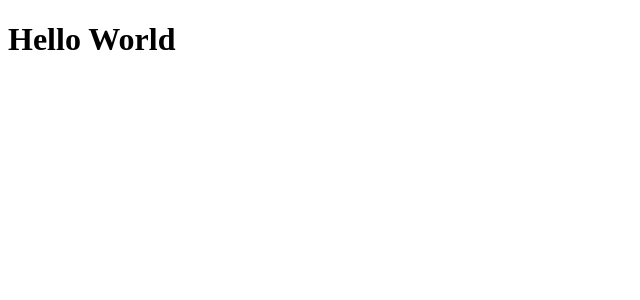
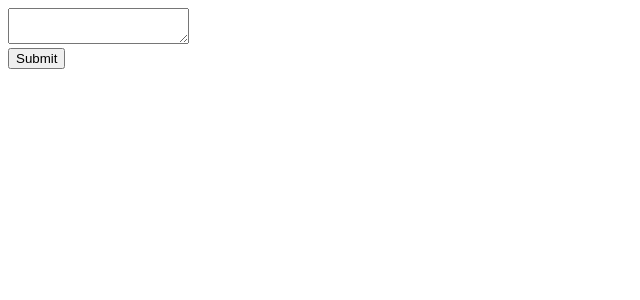
Before and after one commit to emmellyne/PoKompilowane, a React (Create React App) app: page / in a window 1280 px wide. Shown: the top 300 px of the page, without its empty margins (0-640 px from the left). Built offline with nearby package versions, Linux system fonts and the light colour scheme.

Commit message:
esbuild added

```diff
--- a/src/index.tsx
+++ b/src/index.tsx
@@ -1,7 +1,23 @@
 import ReactDOM from 'react-dom';
+import { useState } from 'react';
+
 
 const App = () => {
-  return <h1>Hello World</h1>;
+  const [input, SetInput] = useState('');
+  const [code, setCode] = useState('');
+
+  const onClick = () => {
+    console.log(input);
+  };
+
+  return <div>
+    <textarea value={input} onChange={e => SetInput(e.target.value)}>
+    </textarea>
+      <div>
+        <button onClick={onClick}>Submit</button>
+      </div>
+      <pre>{code}</pre>
+      </div>;
 };
 
 ReactDOM.render(<App />, document.querySelector('#root'));
```
Also changed, not shown: 1 other file (tests, documents, lock files or other folders).
